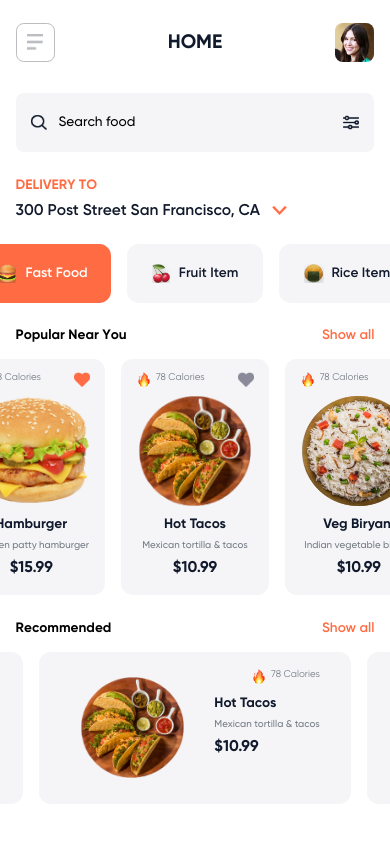
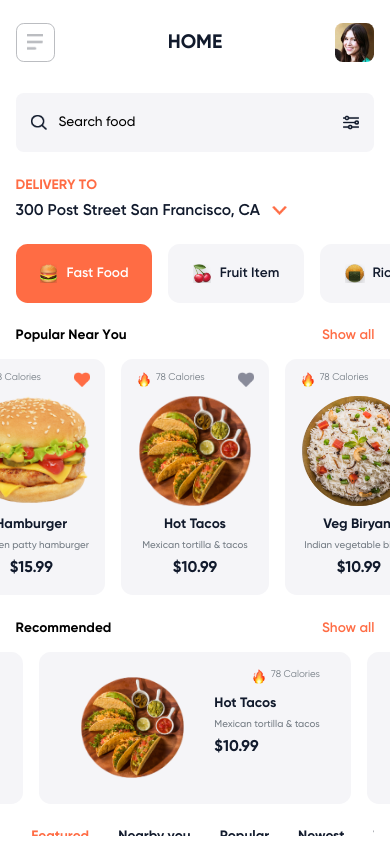
Before and after one commit to danh7598/Flashfood, a React Native app: screen / in a window 390 px wide. Built offline with nearby package versions, Linux system fonts and the light colour scheme.

Commit message:
Finish Home Screen

```diff
--- a/src/screens/Home/ListCategory.js
+++ b/src/screens/Home/ListCategory.js
@@ -27,13 +27,13 @@ ItemCategory.propTypes = {
 };
 
 class ListCategory extends Component {
-
     render() {
         return (
             <ScrollView
                 horizontal
                 showsHorizontalScrollIndicator={false}
-                contentContainerStyle={styles.listCategory}>
+                contentContainerStyle={styles.listCategory}
+            >
                 {dataCategory.map((item, index) => {
                     return (
                         <ItemCategory
@@ -67,7 +67,7 @@ const styles = StyleSheet.create({
     listCategory: {
         paddingLeft: sizeWidth(4),
         marginTop: sizeHeight(3),
-        //width: sizeWidth()
+        // width: sizeWidth(110)
     },
     imgCategory: {
         width: sizeWidth(5),
--- /dev/null
+++ b/src/screens/Home/ListMenu.js
@@ -0,0 +1,174 @@
+import React, { Component } from 'react';
+import { FlatList, Image, ScrollView, StyleSheet, Text, TouchableOpacity, View } from 'react-native';
+import { blackColor, grayColor, orangeColor } from '../../string/ColorTheme';
+import { dataPopular } from '../../string/FakeData';
+import { sizeFont, sizeHeight, sizeWidth } from '../../Utils/Size';
+import fire_calories from '../../assets/fire_calories.png';
+const menuArray = ['Featured', 'Nearby you', 'Popular', 'Newest', 'Trending'];
+const ItemMenu = ({ image, name, description, calories, price }) => {
+    return (
+        <TouchableOpacity style={styles.itemMenu}>
+            <Image
+                source={image}
+                style={styles.itemMenuImage} />
+            <View style={styles.viewText}>
+                <Text style={styles.textName}>{name}</Text>
+                <Text style={styles.textDescription}>{description}</Text>
+                <Text style={styles.textPrice}>${price}</Text>
+            </View>
+            <View style={styles.viewCalories}>
+                <Image
+                    style={styles.imgFire}
+                    source={fire_calories} />
+                <Text style={styles.textCalories}>
+                    {calories} Calories
+                    </Text>
+            </View>
+
+        </TouchableOpacity>
+    );
+};
+const MenuBar = ({ itemSelected, onSelected }) => {
+    return (
+        <ScrollView
+            horizontal
+            contentContainerStyle={styles.viewMenu}
+            showsHorizontalScrollIndicator={false}
+        >
+            {menuArray.map((item, index) => {
+                // console.log(onSelected.toString())
+                // console.log(index)
+                return (
+                    <TouchableOpacity onPress={onSelected(index)}>
+                        <Text
+                            style={[styles.textMenu, { color: itemSelected === index ? orangeColor : blackColor }]}
+                            key={item}>
+                            {item}
+                        </Text>
+                    </TouchableOpacity>
+                );
+            })}
+        </ScrollView>
+    );
+};
+
+class ListMenu extends Component {
+    render() {
+        return (
+            <View style={styles.container}>
+                <MenuBar
+                    onSelected={this.props.onSelected}
+                    itemSelected={this.props.itemSelected} />
+                {dataPopular.map((item, index) => {
+                    return (
+                        <ItemMenu
+                            name={item.name}
+                            description={item.description}
+                            price={item.price}
+                            calories={item.calories}
+                            image={item.image}
+                            key={item.id} />
+                    );
+                })}
+                {/* <FlatList
+                    data={dataPopular}
+                    renderItem={({ item, index }) => {
+                        return (
+                            <ItemMenu />
+                        )
+                    }}
+                /> */}
+            </View>
+        );
+    }
+}
+export default ListMenu;
+
+const styles = StyleSheet.create({
+    container: {
+        marginTop: sizeHeight(3),
+        //paddingHorizontal: sizeWidth(4),
+        paddingHorizontal: sizeWidth(4)
+        //justifyContent: 'space-between'
+    },
+    viewMenu: {
+        width: sizeWidth(110),
+        paddingHorizontal: sizeWidth(4),
+        justifyContent: 'space-between',
+        marginBottom: sizeHeight(2)
+    },
+    textMenu: {
+        fontSize: sizeFont(3.5),
+        fontFamily: 'SVN-Gilroy-Bold',
+        //marginRight: sizeWidth(8)
+    },
+    itemMenu: {
+        flexDirection: 'row',
+        alignItems: 'center',
+        backgroundColor: grayColor,
+        width: sizeWidth(92),
+        height: sizeHeight(12),
+        marginBottom: sizeHeight(2),
+        borderRadius: sizeWidth(3),
+    },
+    itemMenuImage: {
+        width: sizeWidth(20),
+        height: sizeHeight(9),
+        //backgroundColor: 'skyblue',
+        justifyContent: 'space-between',
+        resizeMode: 'contain',
+        marginLeft: sizeWidth(6)
+    },
+    viewText: {
+        //marginTop: sizeHeight(1),
+        width: sizeWidth(35),
+        //backgroundColor: 'skyblue',
+        paddingLeft: sizeWidth(4)
+    },
+    textName: {
+        fontSize: sizeFont(3.5),
+        fontFamily: 'SVN-Gilroy-Bold',
+        fontWeight: '600',
+        color: blackColor,
+        lineHeight: sizeHeight(2.5)
+    },
+    textDescription: {
+        fontSize: sizeFont(2.5),
+        fontFamily: 'SVN-Gilroy-Medium',
+        fontWeight: '500',
+        color: '#757D85',
+        lineHeight: sizeHeight(2.5)
+    },
+    textPrice: {
+        fontSize: sizeFont(4),
+        fontFamily: 'SVN-Gilroy-Bold',
+        fontWeight: '700',
+        color: blackColor,
+        lineHeight: sizeHeight(3)
+    },
+    viewCalories: {
+        flexDirection: 'row',
+        //backgroundColor: 'tomato',
+        padding: sizeWidth(4),
+        flex: 1,
+        height: "100%",
+        alignItems: 'flex-start',
+        justifyContent: 'flex-end'
+        // alignSelf: 'flex-start'
+        //alignItems: 'center',
+        //position: 'absolute',
+        //right: sizeWidth()
+    },
+    imgFire: {
+        width: sizeWidth(4),
+        height: sizeWidth(4),
+        resizeMode: 'contain',
+    },
+    textCalories: {
+        marginLeft: sizeWidth(1),
+        fontSize: sizeFont(2.5),
+        fontFamily: 'SVN-Gilroy-Regular',
+        fontWeight: '500',
+        color: '#757D85'
+    },
+});
--- a/src/screens/Home/index.js
+++ b/src/screens/Home/index.js
@@ -13,7 +13,7 @@ import ListCategory from './ListCategory';
 import ItemRecommended from './ListRecommended';
 import ListPopular from './ListPopular';
 import ListRecommended from './ListRecommended';
-
+import ListMenu from './ListMenu';
 
 export default class Home extends Component {
     constructor(props) {
@@ -21,6 +21,7 @@ export default class Home extends Component {
 
         this.state = {
             indexCategory: 0,
+            indexMenu: 0,
             searchValue: ''
         };
     }
@@ -39,6 +40,10 @@ export default class Home extends Component {
 
     onPressDrawer = () => {
         alert('Press Drawer');
+    };
+
+    onSelectedMenu = (index) => () => {
+        this.setState({ indexMenu: index });
     };
 
     render() {
@@ -61,15 +66,18 @@ export default class Home extends Component {
                         style={styles.viewSearchBar}
                         onPressFilter={this.onPressFilter}
                         value={this.state.searchValue}
-                        onChangeValue={this.onChangeSearchValue}/>
+                        onChangeValue={this.onChangeSearchValue} />
                     <DeliveryAddress
                         style={styles.viewDeliveryAddress}
-                        textAddress={'300 Post Street San Francisco, CA'}/>
+                        textAddress={'300 Post Street San Francisco, CA'} />
                     <ListCategory
                         indexCategory={this.state.indexCategory}
                         onPressCategory={this.onPressCategory} />
-                    <ListPopular/>
-                    <ListRecommended/>
+                    <ListPopular />
+                    <ListRecommended />
+                    <ListMenu
+                        onSelected={this.onSelectedMenu}
+                        itemSelected={this.state.indexMenu} />
                 </ScrollView>
             </View>
         );
@@ -79,11 +87,11 @@ export default class Home extends Component {
 const styles = StyleSheet.create({
     container: {
         flex: 1,
-        paddingBottom: sizeHeight(3)
+        paddingBottom: sizeHeight(1)
     },
     containerScrollView: {
-        alignItems: 'center',
-        justifyContent: 'space-between'
+        //alignItems: 'center',
+        //justifyContent: 'space-between'
     },
     imgHeaderBarRight: {
         width: '100%',
@@ -92,10 +100,12 @@ const styles = StyleSheet.create({
     },
     viewSearchBar: {
         marginTop: sizeHeight(1),
+        marginLeft: sizeWidth(4)
         //backgroundColor: 'skyblue'
     },
     viewDeliveryAddress: {
-        marginTop: sizeHeight(2)
+        marginTop: sizeHeight(2),
+        marginLeft: sizeWidth(4)
     },
 
 
```
Also changed, not shown: src/screens/Home/ListMenuAndItem.js (deleted, +0 -14 lines).
